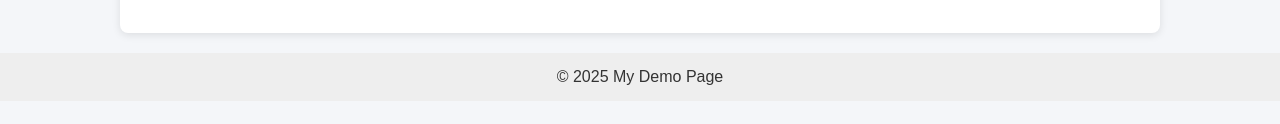
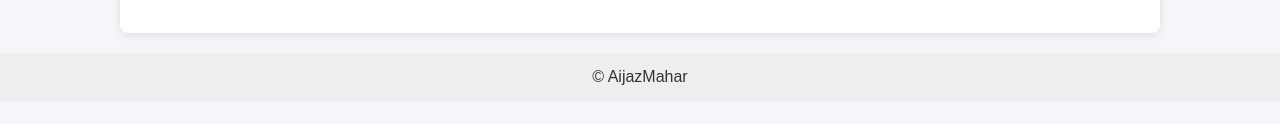
Before and after one commit to Aijaz-Mahar/cookies, a plain HTML site: page index.html in a window 1280 px wide. Shown: the part 408-532 px from the top of the page. Drawn offline with Linux system fonts and the light colour scheme.

Commit message:
Update index.html

```diff
--- a/index.html
+++ b/index.html
@@ -132,7 +132,7 @@
   </div>
 
   <footer>
-    &copy; 2025 My Demo Page
+    &copy; AijazMahar
   </footer>
 
 </body>
```
